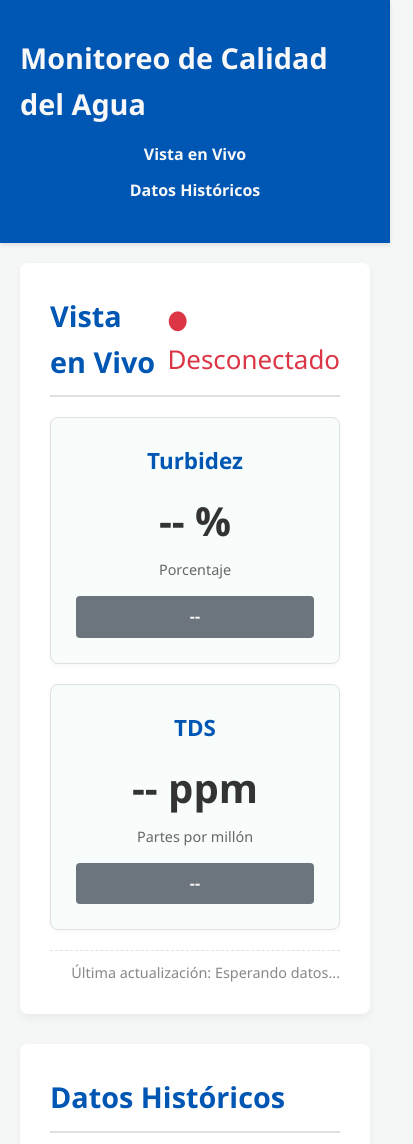
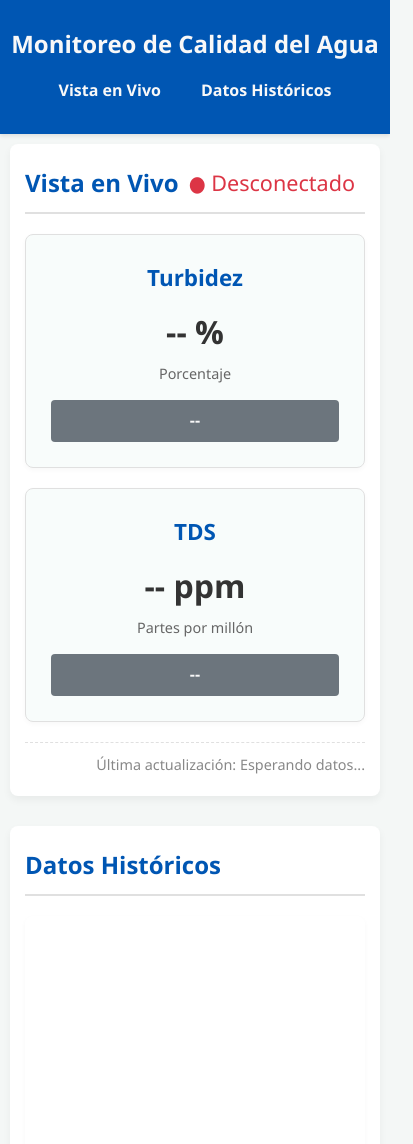
Before and after one commit to Wariipana/webWater, a website: page index.html in a window 390 px wide. Shown: the top 1144 px of the page, 413 px wide, since content can reach past the window. Drawn offline with nearby package versions, Linux system fonts and the light colour scheme; no server answers.

Commit message:
First Commit

```diff
--- a/styles.css
+++ b/styles.css
@@ -25,6 +25,7 @@ body {
 }
 
 .container {
+    /* Reducir el ancho máximo para dispositivos más pequeños */
     max-width: 1200px;
     margin: 0 auto;
     padding: 20px;
@@ -109,6 +110,7 @@ body {
 /* Estilos para las tarjetas de datos en vivo */
 .live-data-grid {
     display: grid;
+    /* Mantiene las columnas pero permite que se ajusten automáticamente */
     grid-template-columns: repeat(auto-fit, minmax(250px, 1fr));
     gap: 20px;
     margin-bottom: 20px;
@@ -156,11 +158,24 @@ body {
     border-radius: 8px;
     box-shadow: 0 2px 5px rgba(0, 0, 0, 0.03);
     margin-bottom: 20px;
-    min-height: 350px; /* Altura mínima para gráficos */
-    display: flex; /* Para centrar canvas */
+    min-height: 350px;
+    display: flex;
     justify-content: center;
     align-items: center;
 }
+
+/* Contenedor Flexbox para los dos gráficos */
+#historical-data .dashboard-section {
+    display: flex;
+    flex-wrap: wrap; /* Permite que los gráficos pasen a la siguiente línea */
+    gap: 20px;
+}
+#historical-data .chart-container {
+    flex: 1 1 45%; /* En desktop, ocupa casi la mitad */
+    min-width: 300px; /* Ancho mínimo para que no se compriman demasiado */
+}
+/* Al hacer los gráficos flexibles, ya no necesitan el grid que tenían antes. */
+
 
 /* Tabla de Datos Históricos */
 .table-container {
@@ -169,6 +184,8 @@ body {
     padding: 20px;
     border-radius: 8px;
     box-shadow: 0 2px 5px rgba(0, 0, 0, 0.03);
+    /* 🔑 Habilitar el desplazamiento horizontal para la tabla */
+    overflow-x: auto;
 }
 
 .table-container h3 {
@@ -178,6 +195,8 @@ body {
 
 table {
     width: 100%;
+    /* Mínimo ancho para que la tabla no se colapse en pantallas pequeñas */
+    min-width: 600px;
     border-collapse: collapse;
     font-size: 0.9em;
 }
@@ -214,24 +233,6 @@ table tr:hover {
     box-shadow: 0 -2px 4px rgba(0, 0, 0, 0.1);
 }
 
-/* Estilos responsivos */
-@media (max-width: 768px) {
-    .navbar .container {
-        flex-direction: column;
-    }
-    .navbar h1 {
-        margin-bottom: 10px;
-    }
-    .navbar nav ul {
-        flex-direction: column;
-        align-items: center;
-    }
-    .navbar nav ul li {
-        margin: 5px 0;
-    }
-}
-
-
 /* --- ESTILOS PARA INDICADORES DE CALIDAD --- */
 
 .indicator {
@@ -244,29 +245,78 @@ table tr:hover {
     text-align: center;
     color: var(--light-text-color);
 }
+/* ... (Estilos de indicador.pending, .clean, .medium, .high, .alert permanecen iguales) ... */
+.indicator.pending { background-color: #6c757d; }
+.indicator.clean { background-color: var(--success-color); }
+.indicator.medium { background-color: #ffc107; color: var(--text-color); }
+.indicator.high { background-color: #fd7e14; }
+.indicator.alert { background-color: var(--error-color); }
 
-/* Estado Inicial/Esperando */
-.indicator.pending {
-    background-color: #6c757d; /* Gris */
+
+/* ======================================================= */
+/* === RESPONSIVE DESIGN (Móviles y Tablets pequeñas) === */
+/* ======================================================= */
+@media (max-width: 768px) {
+
+    /* Contenedor principal: reducir relleno para ganar espacio */
+    .container {
+        padding: 10px;
     }
 
-/* Agua Muy Clara / Excelente */
-.indicator.clean {
-    background-color: #28a745; /* Verde */
+    /* Barra de Navegación: Apilado vertical */
+    .navbar .container {
+        flex-direction: column;
+        text-align: center;
+    }
+    .navbar h1 {
+        font-size: 1.5em;
+        margin-bottom: 10px;
+    }
+    .navbar nav ul {
+        /* Los enlaces se apilan horizontalmente si hay espacio, sino se centran */
+        justify-content: center;
+        flex-wrap: wrap;
+    }
+    .navbar nav ul li {
+        margin: 5px 10px;
     }
 
-/* Ligeramente Turbia / Aceptable */
-.indicator.medium {
-    background-color: #ffc107; /* Amarillo */
-    color: var(--text-color); /* Texto oscuro para el amarillo */
+    /* Secciones Generales */
+    .dashboard-section {
+        padding: 20px 15px;
+    }
+    .dashboard-section h2 {
+        font-size: 1.5em;
     }
 
-/* Moderadamente Turbia / Alta */
-.indicator.high {
-    background-color: #fd7e14; /* Naranja */
+    /* Datos en Vivo: Forzar apilado para evitar compresión excesiva de texto */
+    .live-data-grid {
+        /* Vuelve a una columna para garantizar que el texto grande quepa */
+        grid-template-columns: 1fr;
+    }
+    .card .value {
+        font-size: 2em; /* Reducir el tamaño de fuente grande */
     }
 
-/* Agua Muy Turbia / Inaceptable */
-.indicator.alert {
-    background-color: #dc3545; /* Rojo */
+    /* Gráficos: Forzar apilado vertical y ancho completo */
+    #historical-data .chart-container {
+        flex: 1 1 100%; /* Ocupar todo el ancho disponible */
+        min-height: 300px; /* Altura mínima razonable para móvil */
     }
+
+    /* Tabla: Asegurar legibilidad del texto */
+    table {
+        font-size: 0.8em;
+    }
+}
+
+/* Responsive adicional para tablets medianas (opcional) */
+@media (min-width: 769px) and (max-width: 1024px) {
+    .container {
+        padding: 15px;
+    }
+    /* En tablets, permitimos que las tarjetas en vivo se mantengan en 2 columnas si es posible */
+    .live-data-grid {
+        grid-template-columns: repeat(2, 1fr);
+    }
+}
```
Lines whose indentation alone changed are shown as unchanged.
